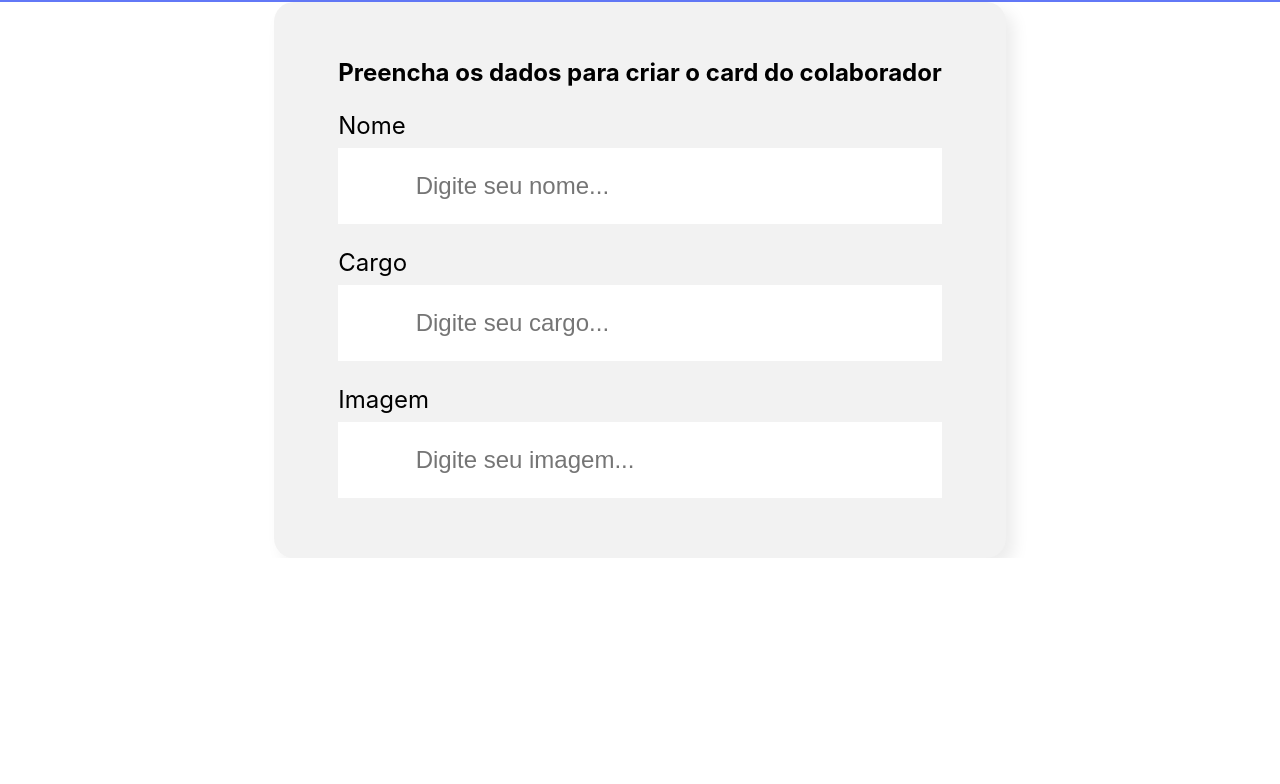
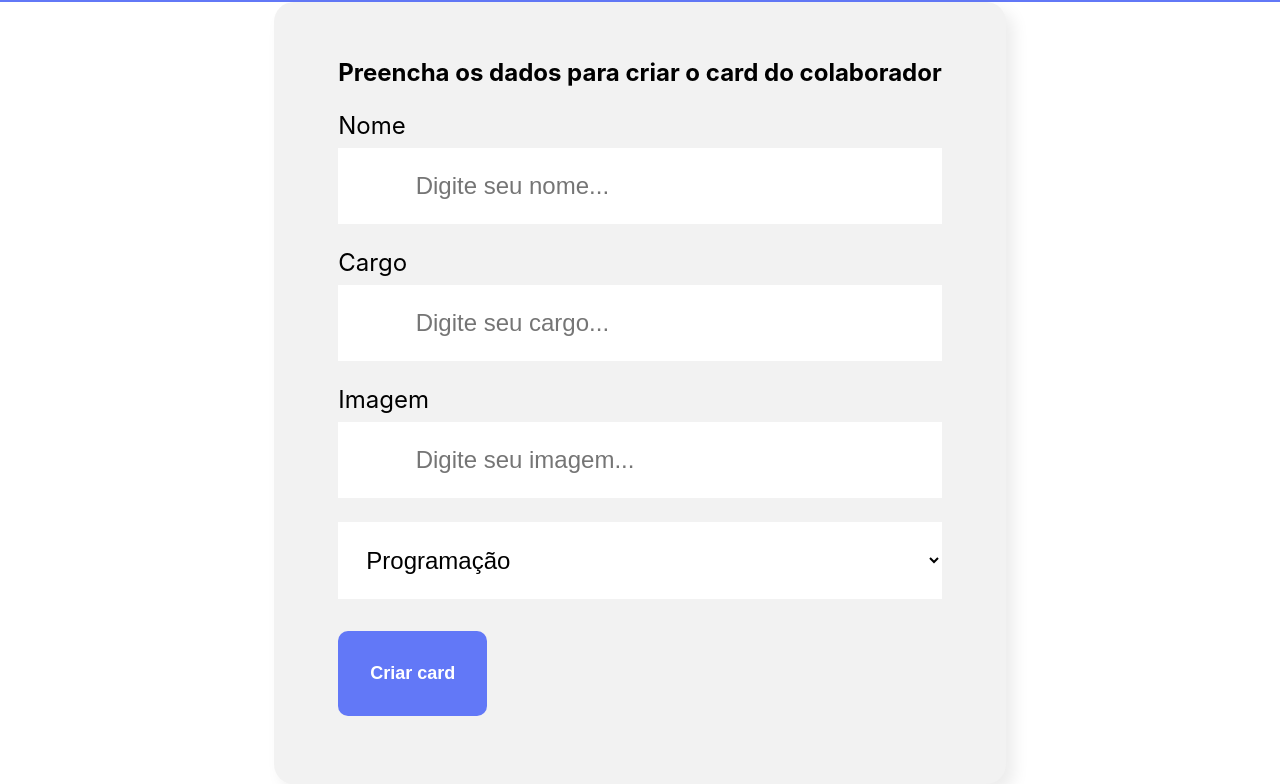
Before and after one commit to pisfe/organo, a React (Create React App) app: page / in a window 1280 px wide. Shown: the part 496-1280 px from the top of the page. Before the commit the page ends 1054 px from the top, so only its background shows below. Built offline with nearby package versions, Linux system fonts and the light colour scheme; the HTML template or start-up script is replaced by a standard one.

Commit message:
aula 02-01 continuação formulario

```diff
--- a/src/App.js
+++ b/src/App.js
@@ -1,5 +1,4 @@
 import Banner from './componentes/Banner';
-import CampoTexto from './componentes/CampoTexto';
 import Formulario from './componentes/Formulario';
 
 function App() {
--- /dev/null
+++ b/src/componentes/Botao/Botao.css
@@ -0,0 +1,15 @@
+.botao{
+    background-color: #6278f7;
+    border-radius: 0.625rem;
+    font-weight: 700;
+    font-size: 1.125rem;
+    padding: 2rem;
+    border: none;
+    cursor: pointer;
+    color: #fff;
+    margin: 2rem 0;
+}
+
+.botao:hover{
+    color: #95ffd4;
+}
--- /dev/null
+++ b/src/componentes/Botao/index.js
@@ -0,0 +1,11 @@
+import './Botao.css';
+
+const Botao = (props) => {
+  return (
+    <button className='botao'>
+        {props.children}
+    </button>
+  );
+}
+
+export default Botao;
--- a/src/componentes/Formulario/index.js
+++ b/src/componentes/Formulario/index.js
@@ -1,8 +1,21 @@
 import React from 'react';
 import './Formulario.css';
 import CampoTexto from '../CampoTexto';
+import ListaSuspensa from '../ListaSuspensa';
+import Botao from '../Botao';
 
 const Formulario = () => {
+
+  const times = [
+    'Programação',
+    'Front',
+    'Data Science',
+    'DevOps',
+    'UX e Design',
+    'Mobile',
+    'Inovação e Gestão'
+  ];
+
   return (
     <section className='formulario'>
         <form>
@@ -12,6 +25,8 @@ const Formulario = () => {
             <CampoTexto label="Nome" placeholder="Digite seu nome"></CampoTexto>
             <CampoTexto label="Cargo" placeholder="Digite seu cargo"></CampoTexto>
             <CampoTexto label="Imagem" placeholder="Digite seu imagem"></CampoTexto>
+            <ListaSuspensa itens={times}></ListaSuspensa>
+            <Botao>Criar card</Botao>
         </form>
     </section>
   );
--- /dev/null
+++ b/src/componentes/ListaSuspensa/ListaSuspensa.css
@@ -0,0 +1,15 @@
+.lista-suspensa label{
+    display: block;
+    margin-bottom: 0.5rem;
+    font-size: 1.5rem;
+}
+
+.lista-suspensa select{
+    background-color: #fff;
+    box-shadow: 0.625rem 0.625rem 1.875rem rgba(0,0,0,0);
+    width: 100%;
+    border: none;
+    font-size: 1.5rem;
+    padding: 1.5rem;
+    box-sizing: border-box;
+}
--- /dev/null
+++ b/src/componentes/ListaSuspensa/index.js
@@ -0,0 +1,19 @@
+import React from 'react';
+import './ListaSuspensa.css';
+
+const ListaSuspensa = (props) => {
+  return (
+    <div className='lista-suspensa'>
+        <label>
+            {props.label}
+        </label>
+        <select>
+            {props.itens.map(
+                item => <option key={item}>{item}</option>
+            )}
+        </select>
+    </div>
+  );
+}
+
+export default ListaSuspensa;
```
